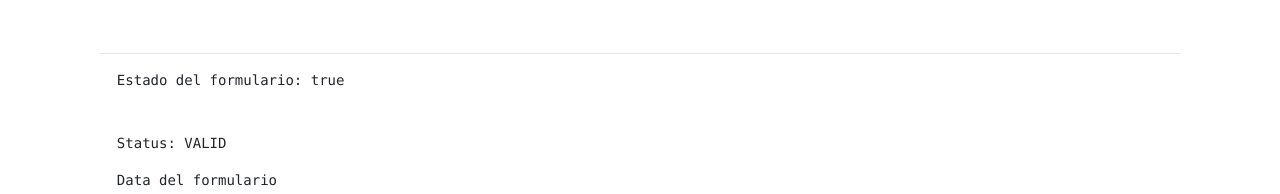
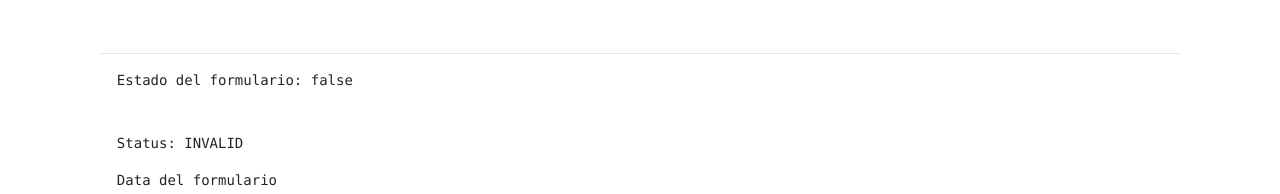
Before and after one commit to franmc01/Angular-Formularios, an Angular app: page /reactivos in a window 1280 px wide. Shown: the part 606-800 px from the top of the page. Built offline with nearby package versions, Linux system fonts and the light colour scheme.

Commit message:
Aprendi como hacer validaciones personalidas

```diff
--- a/src/app/pages/reactivos/reactivos.component.ts
+++ b/src/app/pages/reactivos/reactivos.component.ts
@@ -1,5 +1,6 @@
 import { Component, OnInit } from '@angular/core';
 import { FormBuilder, FormGroup, Validators, FormArray } from '@angular/forms';
+import { ValidacionesMiasService } from '../../services/validaciones-mias.service';
 
 @Component({
   selector: 'app-reactivos',
@@ -9,7 +10,7 @@ import { FormBuilder, FormGroup, Validators, FormArray } from '@angular/forms';
 export class ReactivosComponent implements OnInit {
   formulario: FormGroup;
 
-  constructor(private formBuilder: FormBuilder) {
+  constructor(private formBuilder: FormBuilder, private validacionesMias:ValidacionesMiasService) {
     this.crearFormulario();
     this.cargarDataAlFormulario();
   }
@@ -20,7 +21,7 @@ export class ReactivosComponent implements OnInit {
     this.formulario = this.formBuilder.group({
       // x: ['valorpordefecto', validadoresSincronos, validoresAsync ],
       name: ['', [Validators.required, Validators.minLength(4)]],
-      lastName: ['', [Validators.required, Validators.minLength(4)]],
+      lastName: ['', [Validators.required, Validators.minLength(4), this.validacionesMias.noMarin]],
       email: [ '', [ Validators.required, Validators.pattern('[a-z 0-9._%+-]+@[a-z0-9.-]+.[a-z]{2,3}$'), ], ],
       direccion: this.formBuilder.group({
         distrito: ['', [Validators.required, Validators.minLength(4)]],
--- /dev/null
+++ b/src/app/services/validaciones-mias.service.ts
@@ -0,0 +1,18 @@
+import { Injectable } from '@angular/core';
+import { FormControl } from '@angular/forms';
+
+@Injectable({
+  providedIn: 'root'
+})
+export class ValidacionesMiasService {
+
+  constructor() { }
+
+  noMarin(control: FormControl): { [s: string]: boolean } {
+    if (control.value?.toLowerCase() === 'marin') {
+      return { noMarin: true };
+    }
+
+    return null;
+  }
+}
```
